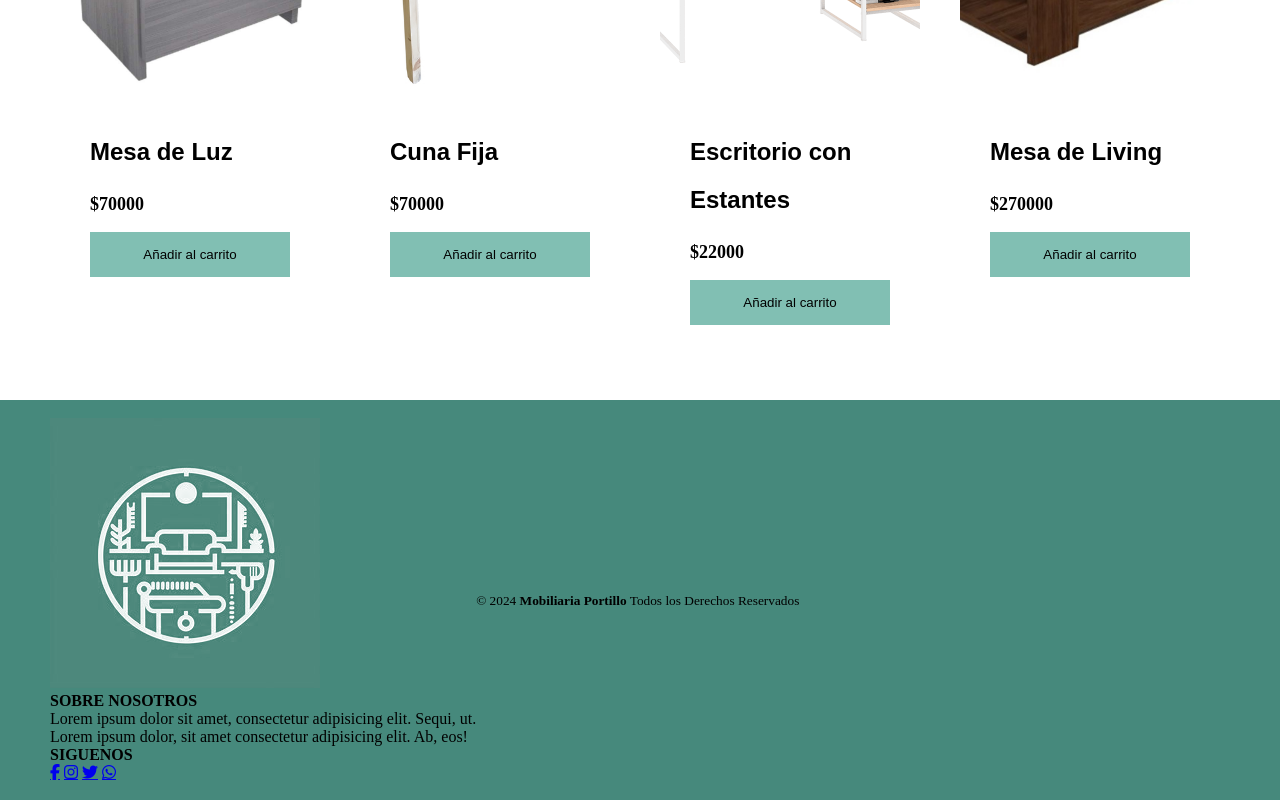
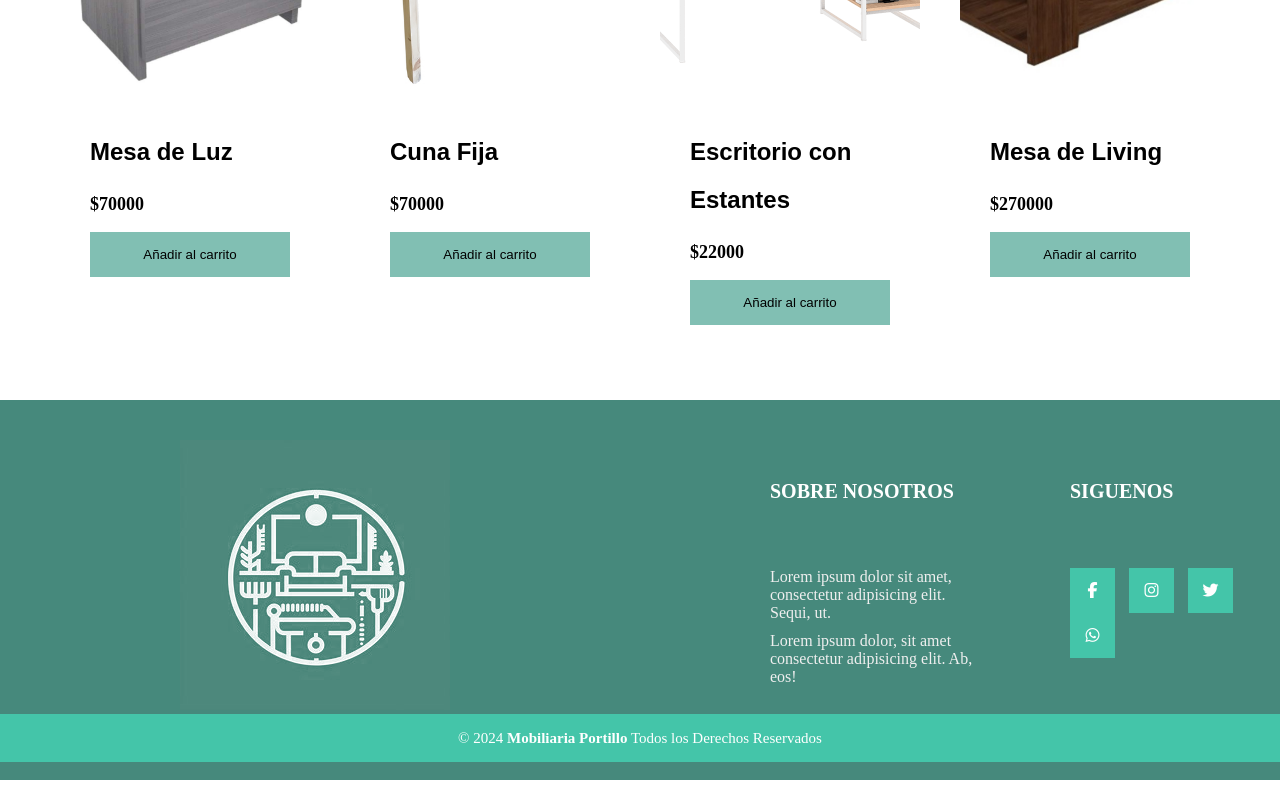
Before and after one commit to Pabloportillo13/Mobiliaria-Portillo-beta-1.0, a plain HTML site: page index.html in a window 1280 px wide. Shown: the part 2621-3421 px from the top of the page. Drawn offline with Linux system fonts and the light colour scheme.

Commit message:
Add files via upload

```diff
--- a/index.html
+++ b/index.html
@@ -182,8 +182,8 @@
   <div class="grupo-1">
     <div class="box">
       <figure>
-        <a href="#">
-          <img src="img/Logo.png" alt="logofoot">
+        <a href="index.html">
+          <div class="logofoot"><img src="img/Logo.png"></div>
         </a>
       </figure>
     </div>
--- a/style.css
+++ b/style.css
@@ -268,16 +268,6 @@ h2{
   text-align: center;
   font-family: sans-serif;
 }
-h5 img{
-  width:40px;
-  height:40px;
-  border-radius:50%;
-  margin-left:20px;
-}
-h4 a{
-  text-decoration: none;
-  color: white;
-}
 a p{
   font-size:50px;
   color:floralwhite;
@@ -334,11 +324,65 @@ a p{
 footer{
  width:97,5%;
  height:300px;
- padding:50px;
  background-color: #46897c;
+ padding: 40px 0px;
  margin-top:40px;
- align-items:center;
- display: flex;
+}
+.grupo-1{
+  width:97,5%;
+  margin: auto;
+  display: grid;
+  grid-template-columns: repeat(3,1fr);
+  grid-gap: 90px ;
+}
+.grupo-1 .box{
+  justify-content: center;
+  align-items: center;
+}
+.grupo-1 .box .figure{
+  width: 100%;
+  height: 100%;
+  display: grid;
+  justify-content: center;
+  align-items: center;
+}
+.logofoot{
+  margin-left: 180px;
+  justify-content: center;
+  align-items: center;
+  width: 500px;
+}
+h4{
+  padding: 40px 0px;
+  align-items: center;
+  color: white;
+  margin-bottom: 25px;
+  font-size: 20px ;
+}
+.grupo-1 .box p{
+  color: #efefef;
+  margin-bottom: 10px;
+
+}
+.grupo-1 .red-social a{
+  display: inline-block;
+  text-decoration: none;
+  width: 45px;
+  height: 45px;
+  line-height: 45px;
+  color: white;
+  margin-right: 10px;
+  background-color: #44c5a9 ;
+  text-align: center;
+}
+.grupo-2{
+  background-color:#44c5a9 ;
+  padding: 15px 10px;
+  text-align: center;
+  color: white;
+}
+.grupo-2 small{
+  font-size: 15px ;
 }
 @media (max-width:700px){
   header{
```
